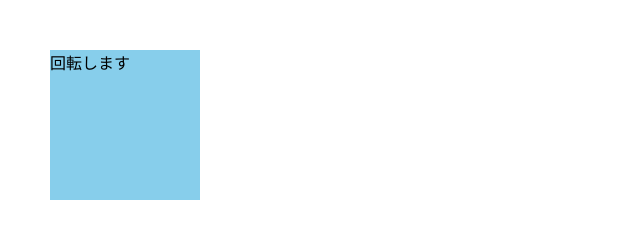
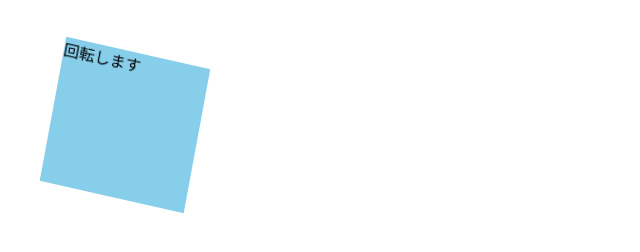
Before and after one commit to Ryohei523/html-css-basic-kadai, a plain HTML site: page kadai_mdn_css/mdn.html in a window 1280 px wide. Shown: the whole page, without its empty margins (0-640 px from the left). Drawn offline with Linux system fonts and the light colour scheme.

Commit message:
mnd.htmlをdiv:activeからdivに変更

```diff
--- a/kadai_mdn_css/mdn.html
+++ b/kadai_mdn_css/mdn.html
@@ -10,10 +10,9 @@
         height: 150px;
         background-color: skyblue;
       }
-      div:active {
+      div {
         rotate: 1 1 1 20deg;
       }
-
     </style>
   </head>
   <body>
```
